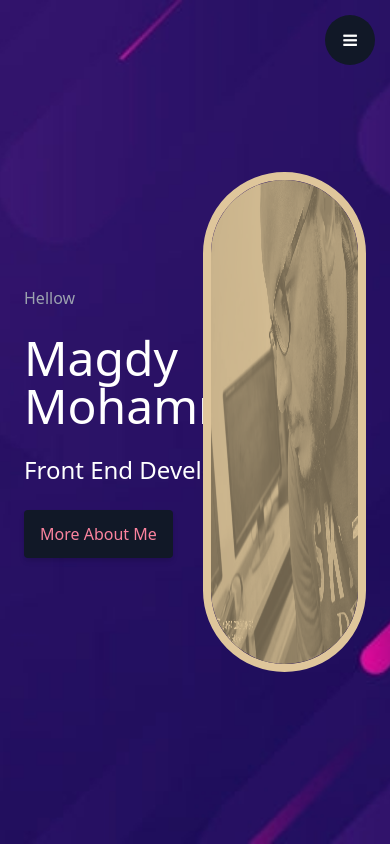
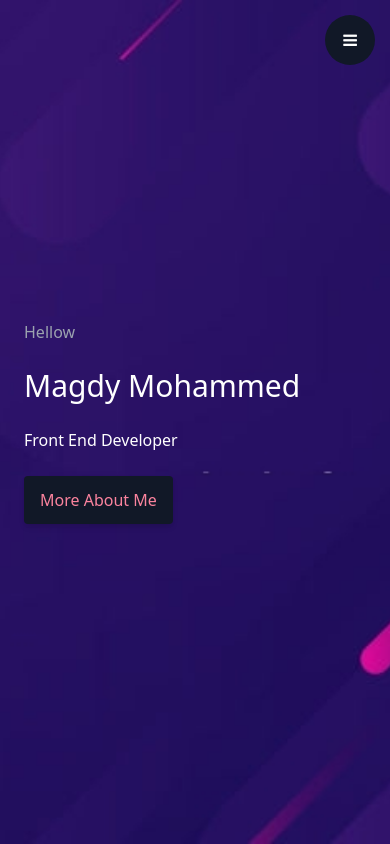
Before and after one commit to magdyMohammed20/Personal-Portofolio, a React (Create React App) app: page / in a window 390 px wide. Built offline with nearby package versions, Linux system fonts and the light colour scheme.

Commit message:
Create Home Responsive

```diff
--- a/src/assets/pages/home/Home.js
+++ b/src/assets/pages/home/Home.js
@@ -5,16 +5,16 @@ function Home() {
     return (
         <HomeSection className='bg-cover bg-center h-screen'>
             <div className='container px-6'>
-                <div className="grid grid-cols-2 gap-4">
+                <div className="grid grid-cols-1 lg:grid-cols-2 gap-4">
                     <div className=" h-screen flex content-center flex-wrap">
                         <div>
                             <span className='text-gray-400'>Hellow</span>
-                            <h1 className='text-5xl my-6 text-white'>Magdy Mohammed</h1>
-                            <h3 className='text-2xl mt-5 mb-6 text-white'>Front End Developer</h3>
+                            <h1 className='text-3xl sm:text-5xl my-6 text-white'>Magdy Mohammed</h1>
+                            <h3 className='text-1xl sm:text-2xl mt-5 mb-6 text-white'>Front End Developer</h3>
                             <AboutBtn className='rounded about-btn py-3 px-4 shadow-md'>More About Me</AboutBtn>
                         </div>
                     </div>
-                    <div className='flex justify-center items-center'>
+                    <div className='flex justify-center items-center hidden lg:flex'>
                         <Img src={myImg} className='rounded-full border-8'/>
                     </div>
                 </div>
```
